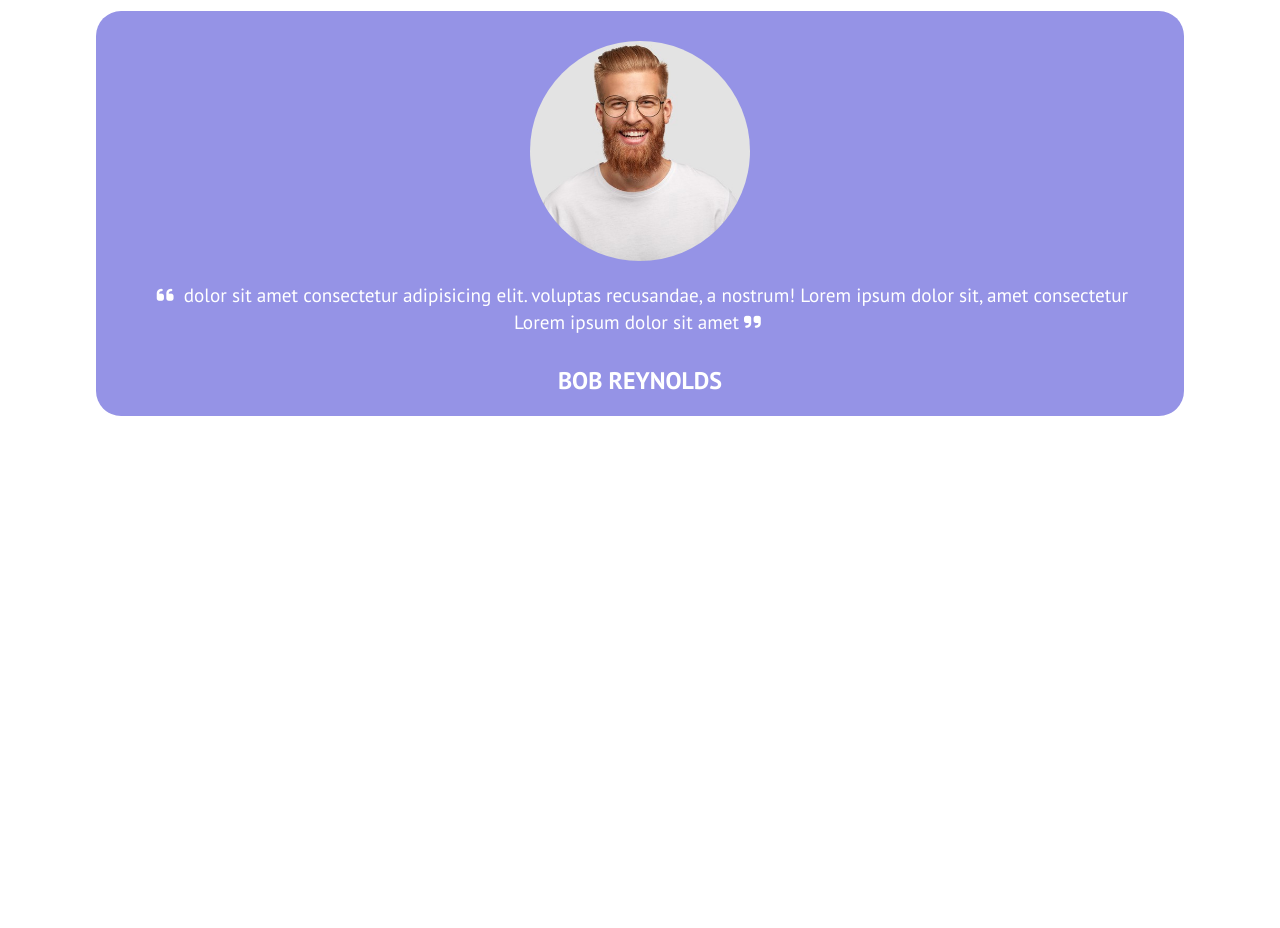
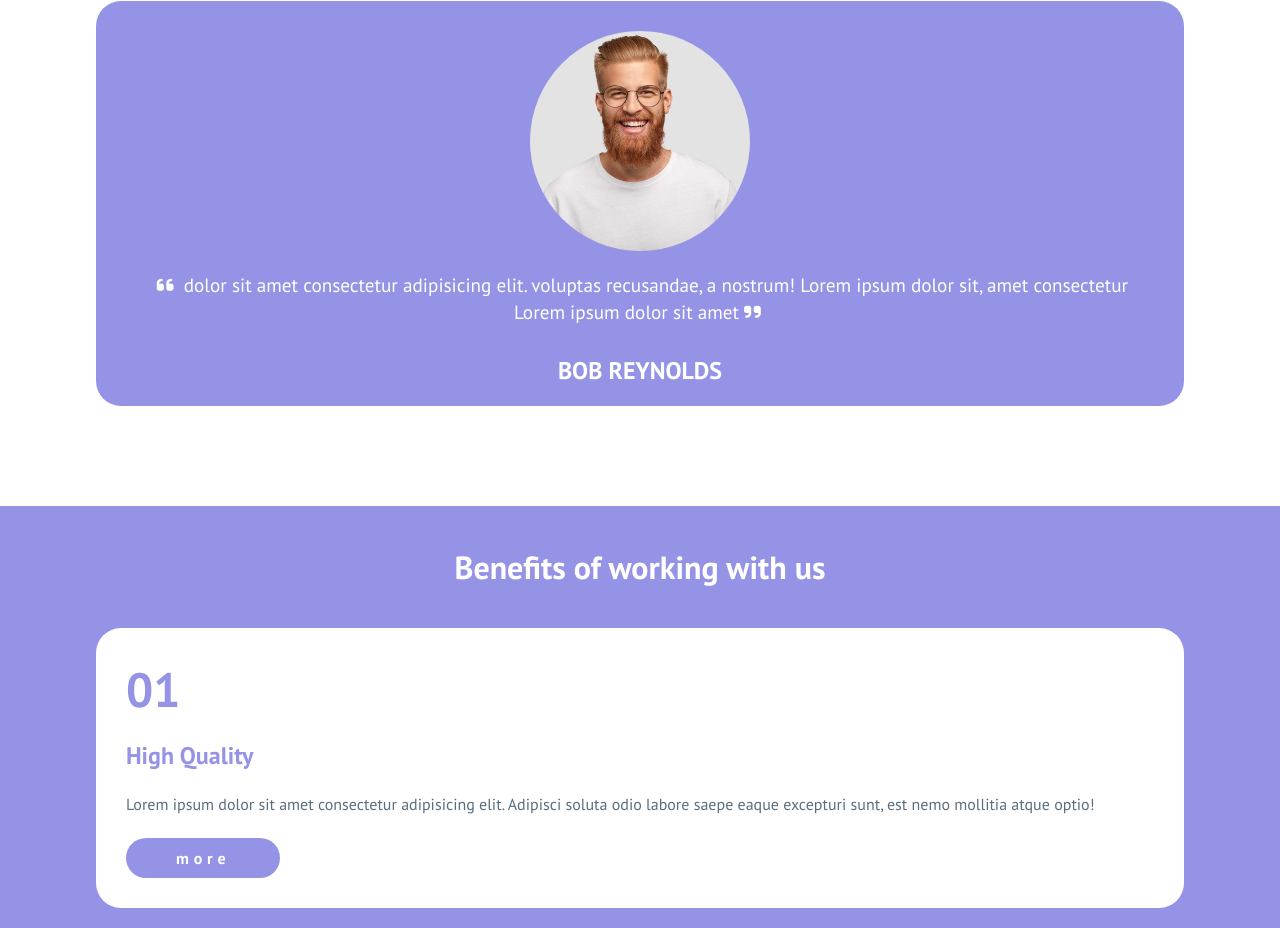
Before and after one commit to claudiuhuhulia/htmlcss-responsive-layout, a plain HTML site: page index.html in a window 1280 px wide. Shown: the part 6193-7121 px from the top of the page. Before the commit the page ends 6709 px from the top, so only its background shows below. Drawn offline with Linux system fonts and the light colour scheme.

Commit message:
added_benefits-card

```diff
--- a/index.html
+++ b/index.html
@@ -109,6 +109,19 @@
     </div>
 <!-- BENEFITS -->
 
+    <div class="planning ">
+        <div class="container ben">
+        <h1>Benefits of working with us</h1>
+        <div class="card benefits">
+            <h1>01</h1>
+            <h2>High Quality</h2>
+            <p>Lorem ipsum dolor sit amet consectetur adipisicing elit. Adipisci soluta odio labore saepe eaque excepturi sunt, est nemo mollitia atque optio!</p>
+            <div class="btn-down more">
+                <a href="#">more</a>
+            </div>
+        </div>
+        </div>
+        </div>
 <!-- ABOUS US -->
 
 <!-- GET STARTED -->
--- a/style.css
+++ b/style.css
@@ -95,10 +95,7 @@ a > i{
     border-radius: 50%;
 }
 .btn-down{
-    display: flex;
-    align-items: center;
-    justify-content: center;
-    padding-bottom: 20px;
+    padding-bottom: 40px;
 }
 
 .btn-down a i{
@@ -158,3 +155,26 @@ padding-left: 4px;
     text-align: center;
     padding-bottom: 20px;
 }
+.benefits{
+    background-color: white;
+}
+.benefits h2{
+    color: #9593e6;
+    padding-top: 20px;
+}
+.benefits p{
+    font-weight: 400;
+}
+.benefits h1{
+    font-size: 3rem;
+    color: #9593e6;
+}
+.more a{
+    border-radius: 40px;
+    padding: 10px 50px
+}
+.ben > h1{
+    text-align: center;
+    padding: 20px 0px;
+    color: white;
+}
```
